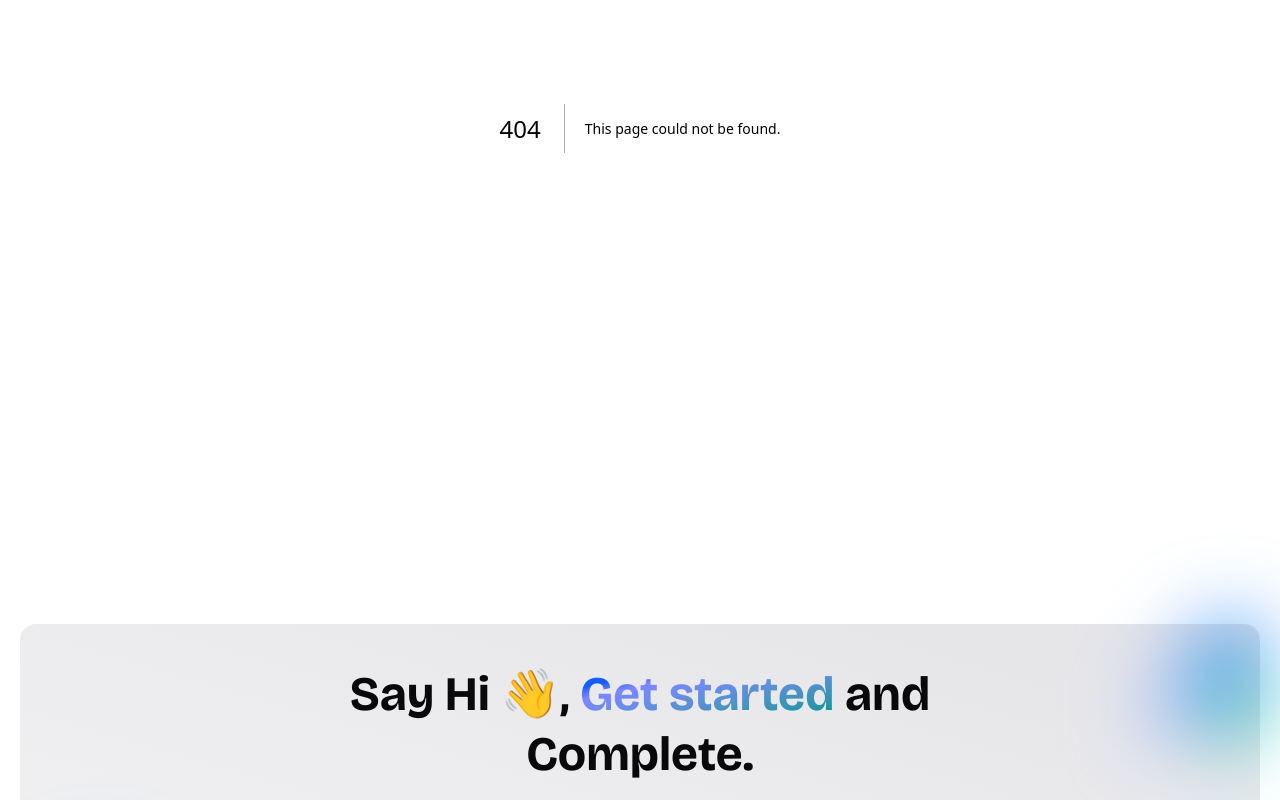
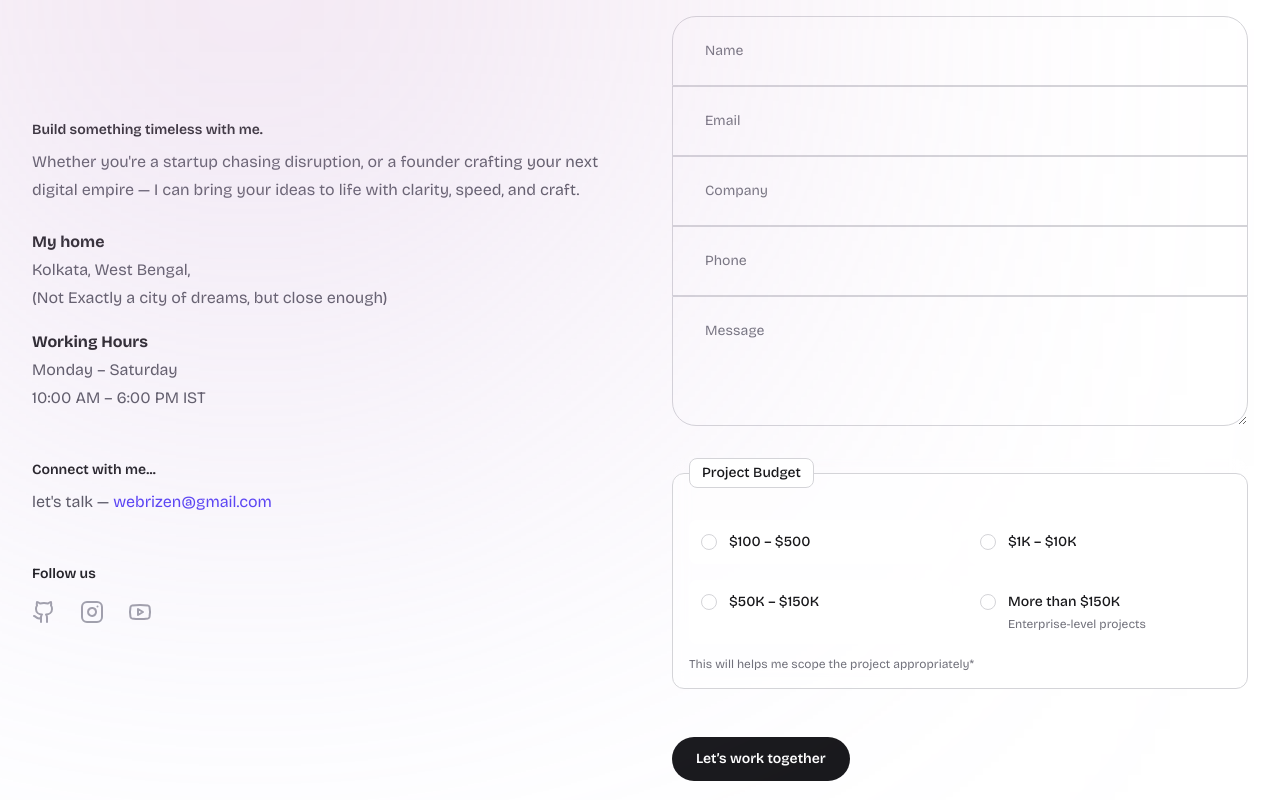
Before and after one commit to Webrizen/revive-arsh, a Next.js app: page /contact in a window 1280 px wide. Before the commit this address had no page. Shown: the part 380-1180 px from the top of the page. Built offline with nearby package versions, Linux system fonts and the light colour scheme.

Commit message:
let's go...

```diff
--- a/package.json
+++ b/package.json
@@ -10,6 +10,7 @@
   },
   "dependencies": {
     "framer-motion": "^12.7.4",
+    "lucide-react": "^0.501.0",
     "next": "15.3.0",
     "ogl": "^1.0.11",
     "react": "^19.0.0",
--- /dev/null
+++ b/src/app/contact/page.jsx
@@ -0,0 +1,205 @@
+import React from "react";
+import { Github, Instagram, Youtube } from "lucide-react";
+
+export default function page() {
+  return (
+    <>
+      <section className="bg-white py-12 relative">
+        <div
+          className="absolute inset-x-0 top-0 left-0 md:w-[500px] w-[200px] h-[500px] blur-[300px] bg-gradient-to-t from-indigo-300  to-red-300"
+        >
+        </div>
+        <div className="mx-auto max-w-7xl px-6 lg:px-8">
+          <div className="mx-auto max-w-2xl text-center">
+            <h2 className="text-4xl font-bold tracking-tight text-zinc-900 sm:text-5xl">
+              Let’s work together
+            </h2>
+            <p className="mt-4 text-lg leading-8 text-zinc-600">
+              I can’t wait to hear from you.
+            </p>
+          </div>
+
+          <div className="mt-20 grid grid-cols-1 gap-16 lg:grid-cols-2">
+            {/* LEFT SIDE */}
+            <div className="space-y-12 text-base leading-7 text-zinc-600 ">
+              <div className="md:pt-42">
+                <h3 className="text-sm font-semibold text-zinc-900">
+                  Build something timeless with me.
+                </h3>
+                <p className="mt-2">
+                  Whether you're a startup chasing disruption, or a founder
+                  crafting your next digital empire — I can bring your ideas to
+                  life with clarity, speed, and craft.
+                </p>
+                <div className="mt-6 space-y-4">
+                  <div>
+                    <strong className="text-zinc-900">My home</strong>
+                    <br />
+                    Kolkata, West Bengal,
+                    <br />
+                    (Not Exactly a city of dreams, but close enough)
+                  </div>
+                  <div>
+                    <strong className="text-zinc-900 ">Working Hours</strong>
+                    <br />
+                    Monday – Saturday
+                    <br />
+                    10:00 AM – 6:00 PM IST
+                  </div>
+                </div>
+              </div>
+
+              <div>
+                <h3 className="text-sm font-semibold text-zinc-900">
+                  Connect with me...
+                </h3>
+                <ul className="mt-2 space-y-2">
+                  <li>
+                    let's talk —{" "}
+                    <a
+                      href="mailto:careers@webrizen.com"
+                      className="text-indigo-600 dark:text-indigo-400 hover:underline"
+                    >
+                      webrizen@gmail.com
+                    </a>
+                  </li>
+                </ul>
+              </div>
+
+              <div>
+                <h3 className="text-sm font-semibold text-zinc-900">
+                  Follow us
+                </h3>
+                <div className="mt-4 flex space-x-6 text-zinc-400">
+                  <a
+                    target="_blank"
+                    href="https://github.com/Webrizen"
+                    className="hover:text-indigo-500"
+                  >
+                    <Github />
+                  </a>
+                  <a
+                    target="_blank"
+                    href="https://www.instagram.com/shadow_architect_jsx"
+                    className="hover:text-indigo-500"
+                  >
+                    <Instagram />
+                  </a>
+                  <a
+                    target="_blank"
+                    href="https://www.youtube.com/@Arshahdul_ahmed"
+                    className="hover:text-indigo-500"
+                  >
+                    <Youtube />
+                  </a>
+                </div>
+              </div>
+            </div>
+
+            {/* RIGHT SIDE */}
+            <form
+              action={`https://formsubmit.co/webrizen@gmail.com`}
+              method="POST"
+              className="space-y-6"
+            >
+              <h1 className="md:text-4xl font-bold text-zinc-700">
+                Connect with us
+              </h1>
+              <div className="grid grid-cols-1 sm:grid-cols-2 sm:gap-x-8">
+                <input
+                  type="text"
+                  name="name"
+                  placeholder="Name"
+                  className="input sm:col-span-2 !rounded-t-3xl"
+                />
+                <input
+                  type="email"
+                  name="email"
+                  placeholder="Email"
+                  className="input sm:col-span-2"
+                />
+                <input
+                  type="hidden"
+                  name="_autoresponse"
+                  value="Thanks for reaching out! We'll get back to you soon."
+                />
+                <input
+                  type="hidden"
+                  name="_next"
+                  value="https://revive-arsh.vercel.app/contact/thanks"
+                />
+                <input
+                  type="text"
+                  name="company"
+                  placeholder="Company"
+                  className="input sm:col-span-2"
+                />
+                <input
+                  type="text"
+                  name="phone"
+                  placeholder="Phone"
+                  className="input sm:col-span-2"
+                />
+                <textarea
+                  name="message"
+                  placeholder="Message"
+                  rows={4}
+                  className="input sm:col-span-2 !rounded-b-3xl"
+                />
+                <fieldset className="sm:col-span-2 p-4 mt-8 rounded-xl bg-white/50 backdrop-blur-sm border border-zinc-300 transition-all duration-200">
+                  <legend className="px-3 py-1 text-sm font-medium text-zinc-900 bg-white rounded-lg border border-zinc-300">
+                    Project Budget
+                  </legend>
+                  <div className="mt-4 grid md:grid-cols-2 grid-cols-1 gap-4">
+                    {[
+                      "$100 – $500",
+                      "$1K – $10K",
+                      "$50K – $150K",
+                      "More than $150K",
+                    ].map((range, i) => (
+                      <label
+                        key={i}
+                        className="relative flex items-start p-3 space-x-3 rounded-lg bg-white hover:bg-zinc-50  cursor-pointer transition-colors duration-150"
+                      >
+                        <div className="flex items-center h-5">
+                          <input
+                            type="radio"
+                            name="budget"
+                            className="peer absolute opacity-0"
+                          />
+                          <div className="h-4 w-4 rounded-full border border-zinc-300 dark:border-zinc-600 flex items-center justify-center transition-all duration-200 peer-checked:border-indigo-500 peer-checked:bg-indigo-500 peer-focus:ring-2 peer-focus:ring-indigo-500/30">
+                            <div className="h-1.5 w-1.5 rounded-full bg-white opacity-0 transition-opacity duration-200 peer-checked:opacity-100"></div>
+                          </div>
+                        </div>
+                        <div className="min-w-0 flex-1 text-sm">
+                          <span className="font-medium text-zinc-900">
+                            {range}
+                          </span>
+                          {i === 3 && (
+                            <p className="mt-1 text-xs text-zinc-500">
+                              Enterprise-level projects
+                            </p>
+                          )}
+                        </div>
+                      </label>
+                    ))}
+                  </div>
+                  <p className="mt-3 text-xs text-zinc-500">
+                    This will helps me scope the project appropriately*
+                  </p>
+                </fieldset>
+              </div>
+
+              <button
+                type="submit"
+                className="mt-6 inline-flex items-center justify-center rounded-full bg-zinc-900 px-6 py-3 text-white text-sm font-semibold hover:bg-zinc-800 cursor-pointer"
+              >
+                Let’s work together
+              </button>
+            </form>
+          </div>
+        </div>
+      </section>
+    </>
+  );
+}
--- /dev/null
+++ b/src/app/contact/thanks/page.jsx
@@ -0,0 +1,24 @@
+import Link from 'next/link';
+
+export default function Thanks() {
+    return (
+        <div className="bg-white py-24 sm:py-32">
+            <div className="mx-auto max-w-7xl px-6 lg:px-8">
+                <div className="mx-auto max-w-2xl text-center">
+                    <h2 className="text-3xl font-bold tracking-tight text-gray-900 sm:text-4xl">Thank you!</h2>
+                    <p className="mt-6 text-lg leading-8 text-gray-600">
+                        We've received your inquiry and will get back to you as soon as possible.
+                    </p>
+                    <div className="mt-10 flex items-center justify-center gap-x-6">
+                        <Link
+                            href="/contact"
+                            className="rounded-md bg-zinc-600 px-3.5 py-2.5 text-sm font-semibold text-white shadow-sm hover:bg-zinc-500 focus-visible:outline-offset-2 focus-visible:outline-zinc-600"
+                        >
+                            Back to Contact
+                        </Link>
+                    </div>
+                </div>
+            </div>
+        </div>
+    );
+}
--- a/src/app/globals.css
+++ b/src/app/globals.css
@@ -18,3 +18,9 @@
     --foreground: #ededed;
   }
 }
+
+@layer base {
+  .input {
+    @apply w-full border py-6 px-8 border-zinc-300  bg-transparent text-sm text-zinc-900 placeholder-zinc-500 focus:outline-none focus:ring-0 focus:border-zinc-900;
+  }
+}
--- a/src/app/layout.js
+++ b/src/app/layout.js
@@ -55,6 +55,7 @@ export const metadata = {
     capable: true,
     statusBarStyle: "default",
   },
+  metadataBase: new URL('https://revive-arsh.vercel.app'),
   robots: {
     index: true,
     follow: true,
```
Also changed, not shown: 1 other file (tests, documents, lock files or other folders).
